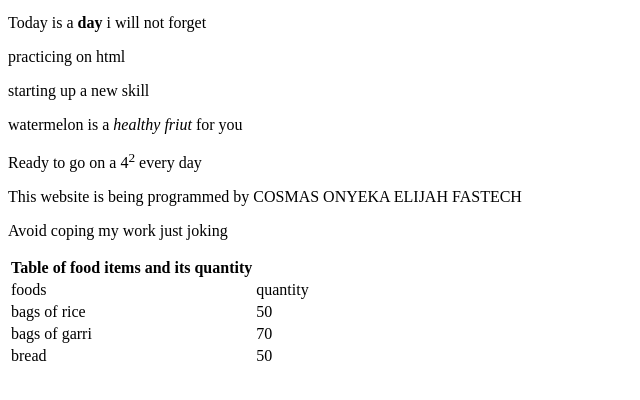
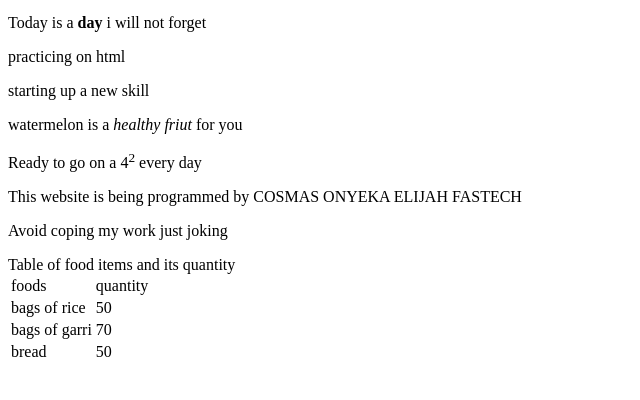
Before and after one commit to fastech001/test-repo, a plain HTML site: page index.html in a window 1280 px wide. Shown: the part 136-536 px from the top of the page, without its empty margins (0-640 px from the left). Drawn offline with Linux system fonts and the light colour scheme.

Commit message:
correction

```diff
--- a/index.html
+++ b/index.html
@@ -26,25 +26,27 @@
 	<footer>
 		<p>This website is being programmed by COSMAS ONYEKA ELIJAH FASTECH</P>
 		<P>Avoid coping my work just joking</p>
-    <table>
-      <th>Table of food items and its quantity </th>
+  <thead>
+    <th>Table of food items and its quantity </th>
+  </thead>
+  <table>
       <tr>
         <td>foods</td>
         <td>quantity</td>
       </tr>
       <tr>
-        <td>bags of rice </td>
-        <td>50 </td>
+        <td>bags of rice</td>
+        <td>50</td>
       </tr>
       <tr>
-        <td>bags of garri </td>
+        <td>bags of garri</td>
         <td>70</td>
       </tr>
       <tr>
         <td>bread</td>
         <td>50</td>
       </tr>
-    </table>
+  </table>
 	</footer>
   </body>
 </html>
```
